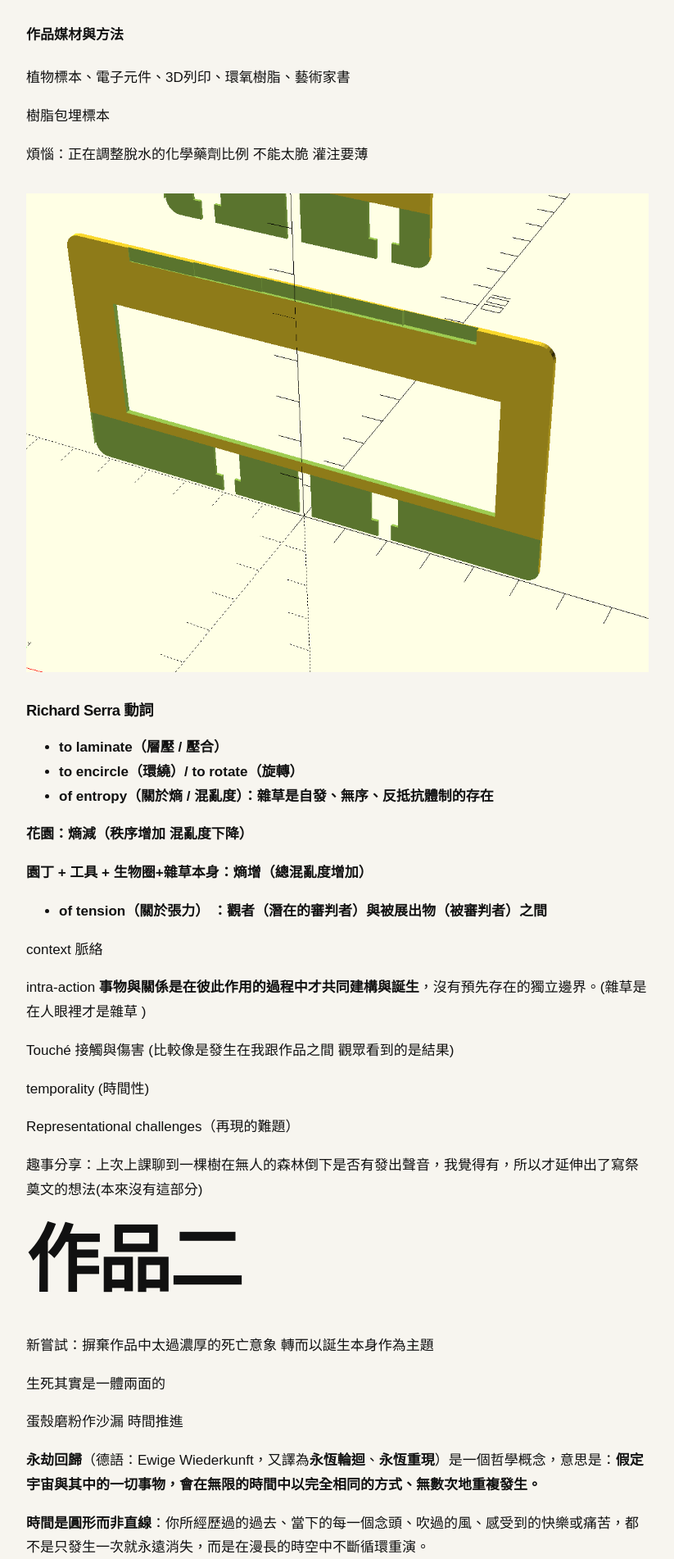
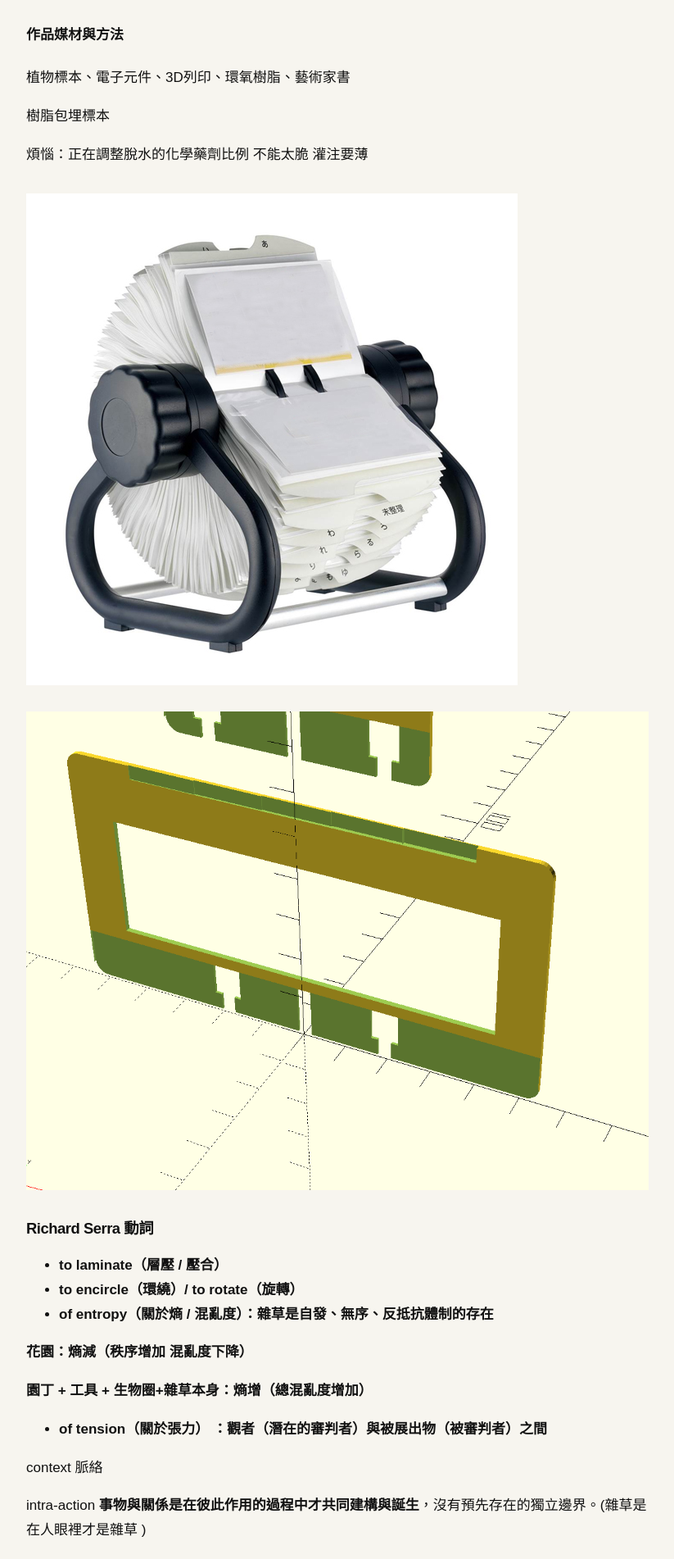
Before and after one commit to irisalco/fieldworkarchive, a Jekyll site: the page built from weeks/week-07.md, in a window 1280 px wide. Shown: the part 1311-3213 px from the top of the page at 82% size, without its empty margins (48-871 px from the left). Built offline with Jekyll 4.4.1, drawn with Linux system fonts in a browser that asks for light colours.

Commit message:
Update week-07.md

```diff
--- a/weeks/week-07.md
+++ b/weeks/week-07.md
@@ -39,7 +39,8 @@ https://www.acri.gov.tw/Uploads/Item/bc9291e0-2e83-4812-8a9d-811bf8e9c496.pdf
 樹脂包埋標本
 
 煩惱：正在調整脫水的化學藥劑比例 不能太脆 灌注要薄
- ![ppt1]({{ '/assets/images/mid.png' |relative_url }})
+![名片]({{ '/assets/images/22919.jpg' |relative_url }})
+ ![建模]({{ '/assets/images/mid.png' |relative_url }})
 
 ### Richard Serra 動詞
 
```
